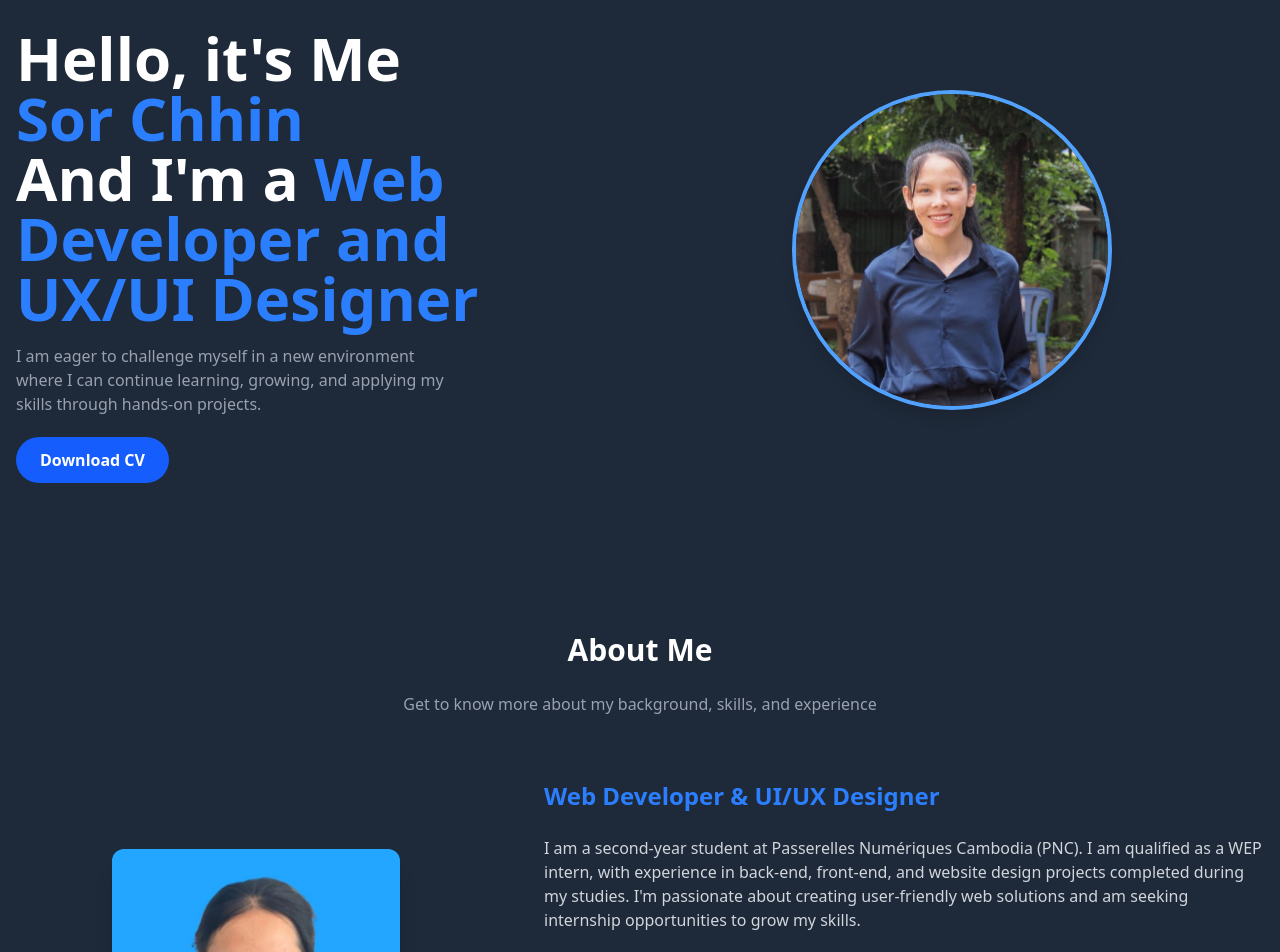
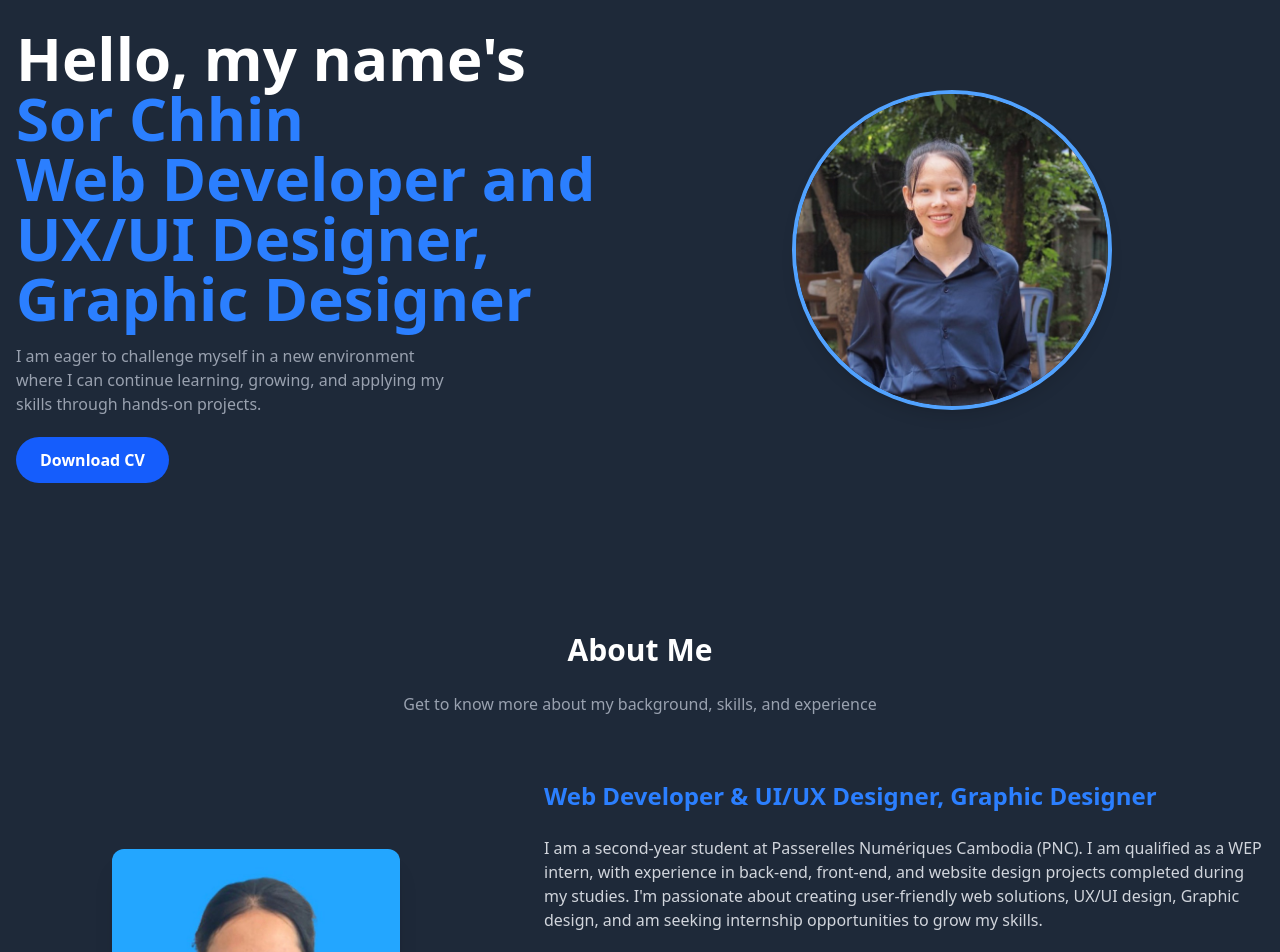
Before and after one commit to SOR-CHHIN/SorChhin, a Vue app: page / in a window 1280 px wide. Shown: the part 100-1052 px from the top of the page. Built offline with nearby package versions, Linux system fonts and the light colour scheme.

Commit message:
update-portfolio

```diff
--- a/src/view/About.vue
+++ b/src/view/About.vue
@@ -56,9 +56,9 @@
 <script setup>
 const aboutMe = {
   name: "Sor Chhin",
-  title: "Web Developer & UI/UX Designer",
+  title: "Web Developer & UI/UX Designer, Graphic Designer",
   description: "Get to know more about my background, skills, and experience",
-  intro: "I am a second-year student at Passerelles Numériques Cambodia (PNC). I am qualified as a WEP intern, with experience in back-end, front-end, and website design projects completed during my studies. I'm passionate about creating user-friendly web solutions and am seeking internship opportunities to grow my skills.",
+  intro: "I am a second-year student at Passerelles Numériques Cambodia (PNC). I am qualified as a WEP intern, with experience in back-end, front-end, and website design projects completed during my studies. I'm passionate about creating user-friendly web solutions, UX/UI design, Graphic design, and am seeking internship opportunities to grow my skills.",
   imageSrc: "/images/cvimg.png",
   personalInfoLeft: {
     Name: "Sor Chhin",
--- a/src/view/Home.vue
+++ b/src/view/Home.vue
@@ -4,10 +4,10 @@
       <!-- Left Content -->
       <div class="md:w-1/2 mb-10 md:mb-0" data-aos="fade-right" data-aos-duration="1200">
         <div class="text-4xl md:text-5xl lg:text-6xl font-bold mb-4" data-aos="fade-up" data-aos-duration="1200">
-          <div>Hello, it's Me</div>
+          <div>Hello, my name's</div>
           <div class="text-blue-500">{{ aboutMe.name }}</div>
           <div>
-            And I'm a <span class="text-blue-500">{{ aboutMe.title }}</span>
+            <span class="text-blue-500">{{ aboutMe.title }}</span>
           </div>
         </div>
         <p class="text-gray-400 mb-8 max-w-md" data-aos="fade-up" data-aos-delay="200">
@@ -62,10 +62,10 @@ import Design from './Design.vue';
 
 const aboutMe = {
   name: "Sor Chhin",
-  title: "Web Developer and UX/UI Designer",
+  title: "Web Developer and UX/UI Designer, Graphic Designer",
   description:
     "I am eager to challenge myself in a new environment where I can continue learning, growing, and applying my skills through hands-on projects.",
-  cvLink: "/images/Sor.Chhin_Graphic_Designer.pdf", // Replace with actual CV file path
+  cvLink: "/images/Sor.Chhin_Graphic_Design.pdf", // Replace with actual CV file path
   imageSrc: "/images/me.png",
 };
 </script>
--- a/src/view/Projects.vue
+++ b/src/view/Projects.vue
@@ -77,7 +77,7 @@ const projects = [
   },
   {
     title: "Clinic Services",
-    description: " A responsive website for a clinic that provides information about services, doctors, and appointment booking using HTML, CSS, and SASS.",
+    description: "A responsive website for a clinic that provides information about services, doctors, and appointment booking. Built with HTML, CSS, and SASS.",
     image: "/images/clinic.png",   // ✅ fixed
     languages: ["HTML", "CSS", "SASS"],
     Demo: "https://clinic-service-a6.netlify.app/",
--- a/src/view/Skills.vue
+++ b/src/view/Skills.vue
@@ -33,12 +33,13 @@ const skills = [
   { name: "HTML/CSS", proficiency: 80 },
   { name: "JavaScript", proficiency: 65 },
   { name: "Vue.js", proficiency: 70 },
+  { name: "Figma and Canvas", proficiency: 70 },
   { name: "UI/UX Design", proficiency:  60},
   { name: "Tailwind CSS", proficiency: 70 },
   // { name: "React", proficiency: 20 },
   { name: "Laravel", proficiency: 65 },
   { name: "OOP(TypeScript)", proficiency: 60 },
-  { name: "PHP", proficiency: 60 },
+  // { name: "PHP", proficiency: 60 },
   { name: "Node js", proficiency: 60 },
 ];
 </script>
```
Also changed, not shown: 1 other file (tests, documents, lock files or other folders).
